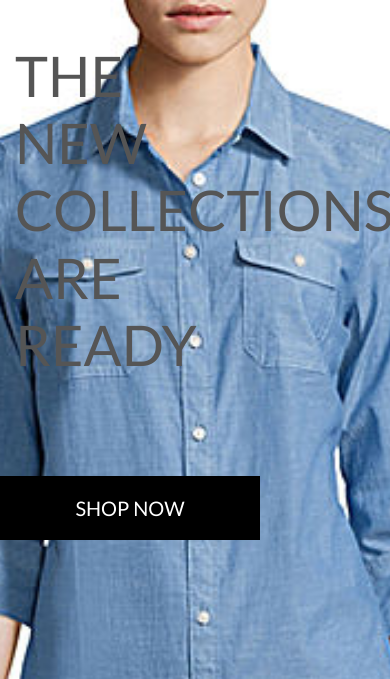
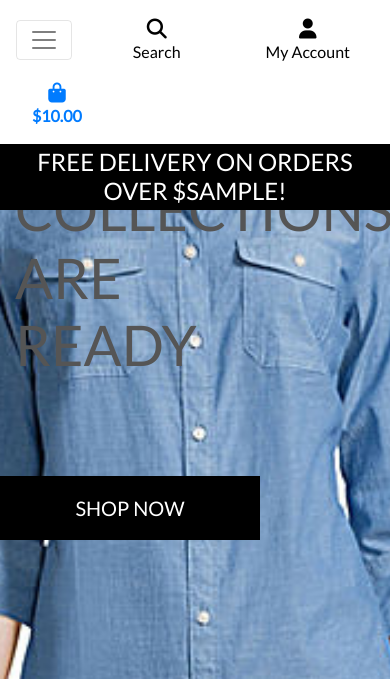
Before and after one commit to tochi-bot/e-commerce-boutique, a Django app: template home/templates/home/index.html in a window 390 px wide. Shown: the top 679 px of the page. Run offline with Django 4.2, Linux system fonts and the light colour scheme; the template is opened without the code that fills it: most values are stand-ins (such as "Sample title", 1, 10 or a date in 2020); some libraries are stand-ins or nearby versions.

Commit message:
Added Main-nav and mobile-top-header

```diff
--- a/static/css/base.css
+++ b/static/css/base.css
@@ -1,16 +1,21 @@
+/* Set the height of the HTML element to 100% to allow full viewport coverage */
 html {
     height: 100%;
 }
 
+/* Style the body with a full-screen background image that is fixed,
+   covering the entire viewport minus 164px for the header.
+   Also sets the default text color and font family. */
 body {
     background: url('/media/homepage_background_cropped.jpg') no-repeat center center fixed;
     background-size: cover;
-    height: calc(100vh - 164px);
-    color: #555;
-    font-family: 'Lato';
+    height: calc(100vh - 164px);  /* Adjust height to account for a fixed header */
+    color: #555;  /* Set default text color */
+    font-family: 'Lato', sans-serif;  /* Set the font family with a fallback */
 }
 
-/* from Bulma */
+/* Icon styling from Bulma framework
+   Ensures icons are centered and have a consistent size */
 .icon {
     align-items: center;
     display: inline-flex;
@@ -19,62 +24,76 @@ body {
     width: 1.5rem;
 }
 
+/* Set the logo font to be uppercase */
 .logo-font {
     text-transform: uppercase;
 }
 
+/* Ensure the main logo link only takes up as much space as needed */
 .main-logo-link {
     width: fit-content;
 }
 
+/* Style for the "Shop Now" button */
 .shop-now-button {
     background: black;
     color: white;
-    min-width: 260px;
+    min-width: 260px;  /* Ensure a minimum width for the button */
 }
 
+/* Generic button style for black buttons */
 .btn-black {
     background: black;
     color: white;
 }
 
+/* Hover, active, and focus states for the "Shop Now" button and black buttons */
 .shop-now-button:hover,
 .shop-now-button:active,
 .shop-now-button:focus,
 .btn-black:hover,
 .btn-black:active,
 .btn-black:focus {
-    background: #222;
-    color: white;
+    background: #222;  /* Darken the background on interaction */
+    color: white;  /* Keep the text color white */
 }
 
+/* Utility class to force black text color */
 .text-black {
     color: #000 !important;
 }
 
+/* Utility class to add a black border */
 .border-black {
     border: 1px solid black !important;
 }
 
+/* Utility class to force a black background */
+.bg-black {
+    background: #000 !important;
+}
+
 /* -------------------------------- Media Queries */
 
-/* Slightly larger container on xl screens */
+/* Slightly larger container width on extra-large screens (min-width: 1200px) */
 @media (min-width: 1200px) {
   .container {
-    max-width: 80%;
+    max-width: 80%;  /* Increase container width */
   }
 }
 
-/* fixed top navbar only on medium and up */
+/* Fixed top navbar only on medium screens and up (min-width: 992px) */
 @media (min-width: 992px) {
+    /* Fix the navbar at the top of the page on larger screens */
     .fixed-top-desktop-only {
         position: fixed;
         top: 0;
         right: 0;
         left: 0;
-        z-index: 1030;
+        z-index: 1030;  /* Ensure navbar stays on top */
     }
 
+    /* Add padding to the header container to account for the fixed navbar */
     .header-container {
         padding-top: 164px;
     }
--- a/templates/base.html
+++ b/templates/base.html
@@ -1,29 +1,33 @@
-{% load static %}
+{% load static %}  <!-- Load the static files template tag -->
 
 <!doctype html>
 <html lang="en">
   <head>
 
     {% block meta %}
+        <!-- Meta tags for compatibility and responsive design -->
         <meta http-equiv="X-UA-Compatible" content="ie=edge">
         <meta charset="utf-8">
         <meta name="viewport" content="width=device-width, initial-scale=1, shrink-to-fit=no">
     {% endblock %}
 
     {% block extra_meta %}
+        <!-- Placeholder block for additional meta tags, to be defined in child templates if needed -->
     {% endblock %}
 
     {% block corecss %}
+        <!-- Core CSS links: Bootstrap, Google Fonts, and a custom stylesheet -->
         <link rel="stylesheet" href="https://stackpath.bootstrapcdn.com/bootstrap/4.4.1/css/bootstrap.min.css" integrity="sha384-Vkoo8x4CGsO3+Hhxv8T/Q5PaXtkKtu6ug5TOeNV6gBiFeWPGFN9MuhOf23Q9Ifjh" crossorigin="anonymous">
         <link rel="stylesheet" href="https://fonts.googleapis.com/css?family=Lato&display=swap">
         <link rel="stylesheet" href="{% static 'css/base.css' %}">
-
     {% endblock %}
 
     {% block extra_css %}
+        <!-- Placeholder block for additional CSS, to be defined in child templates if needed -->
     {% endblock %}
 
     {% block corejs %}
+        <!-- Core JavaScript links: FontAwesome, jQuery, Popper.js, and Bootstrap -->
         <script src="https://kit.fontawesome.com/3018bed01b.js" crossorigin="anonymous"></script>
         <script src="https://code.jquery.com/jquery-3.4.1.slim.min.js" integrity="sha384-J6qa4849blE2+poT4WnyKhv5vZF5SrPo0iEjwBvKU7imGFAV0wwj1yYfoRSJoZ+n" crossorigin="anonymous"></script>
         <script src="https://cdn.jsdelivr.net/npm/popper.js@1.16.0/dist/umd/popper.min.js" integrity="sha384-Q6E9RHvbIyZFJoft+2mJbHaEWldlvI9IOYy5n3zV9zzTtmI3UksdQRVvoxMfooAo" crossorigin="anonymous"></script>
@@ -31,18 +35,23 @@
     {% endblock %}
 
     {% block extra_js %}
+        <!-- Placeholder block for additional JavaScript, to be defined in child templates if needed -->
     {% endblock %}
 
+    <!-- Dynamic title block to allow child templates to customize the page title -->
     <title>E-Commerce-Boutique{% block extra_title %}{% endblock %}</title>
   </head>
   <body>
     <header class="container-fluid fixed-top">
+      <!-- Top navigation bar, hidden on smaller screens (d-none d-lg-flex) -->
       <div id="topnav" class="row bg-white pt-lg-2 d-none d-lg-flex">
+        <!-- Logo and site title -->
         <div class="col-12 col-lg-4 my-auto py-1 py-lg py-0 text-center text-lg-left">
           <a href="{% url 'home' %}" class="nav-link min-logo-link">
             <h2 class="logo-font text-block my-0"><strong>E-Commerce</strong> Boutique</h2>
           </a>
         </div>
+        <!-- Search bar -->
         <div class="col-12 col-lg-4 my-auto py-1 py-lg py-0">
           <form action="" method="get">
             <div class="input-group h-100">
@@ -57,8 +66,10 @@
             </div>
           </form>
         </div>
+        <!-- User account and shopping cart links -->
         <div class="col-12 col-lg-4 my-auto py-1 py-lg py-0">
           <ul class="list-inline list-unstyled text-center text-lg-right my-0">
+            <!-- User account dropdown menu -->
             <li class="list-inline-item dropdown">
               <a class="text-block nav-link" href="#" id="user-options" data-toggle="dropdown" aria-haspopup="true" aria-expanded="false">
                 <div class="text-center">
@@ -69,6 +80,7 @@
                 </div>
               </a>
               <div class="dropdown-menu border-0" aria-labelledby="user-options">
+                <!-- Conditional links based on user authentication -->
                 {% if request.user.is_authenticated %}
                   {% if request.user.is_superuser %}
                     <a href="" class="dropdown-item">Product Management</a>
@@ -81,6 +93,7 @@
                 {% endif %}
               </div>
             </li>
+            <!-- Shopping cart link -->
             <li class="list-inline-item">
               <a class="{% if grand_total %} text-info font-weight-bold {% else %} text-black {% endif %} nav-link" href="">
                 <div class="text-center">
@@ -98,8 +111,28 @@
           </ul>
         </div>
       </div>
+      <!-- Navbar for mobile view -->
+      <div class="row bg-white">
+        <nav class="navbar navbar-expand-lg navbar-light w-100">
+          <!-- Navbar toggler button for mobile view -->
+          <button class="navbar-toggler" type="button" data-toggle="collapse" data-target="main-nav" aria-controls="main-nav" aria-expanded="false" aria-label="Toggle navigation">
+            <span class="navbar-toggler-icon"></span>
+          </button>
+          <!-- Include mobile top header -->
+          {% include 'includes/mobile-top-header.html' %}
+          <!-- Include main navigation links -->
+          {% include 'includes/main-nav.html' %}
+        </nav>
+      </div>
+      <!-- Delivery banner with free shipping threshold message -->
+      <div id="delivery-banner" class="row text-center">
+        <div class="col bg-black text-white">
+            <h4 class="logo-font my-1">Free delivery on orders over ${{ free_shipping_threshold }}!</h4>
+        </div>
+    </div>
     </header>
 
+    <!-- Display Django messages (e.g., success, error notifications) -->
     {% if messages %}
       <div class="message-container">
         {% for message in messages %}
@@ -108,12 +141,15 @@
       </div>
     {% endif %}
 
+    <!-- Placeholder block for the page header, to be defined in child templates if needed -->
     {% block page_header %}
     {% endblock %}
 
+    <!-- Placeholder block for the main content, to be defined in child templates -->
     {% block content %}
     {% endblock %}
 
+    <!-- Placeholder block for additional JavaScript after the page has loaded, to be defined in child templates if needed -->
     {% block postloadjs %}
     {% endblock %}
 
--- /dev/null
+++ b/templates/includes/main-nav.html
@@ -0,0 +1,66 @@
+<!-- Collapsible part of the navbar for responsive design -->
+<div class="collapse navbar-collapse" id="main-nav">
+
+    <!-- Navigation list aligned to the center (mx-auto) -->
+    <ul class="navbar-nav w-auto mx-auto">
+
+        <!-- Dropdown menu for "All Products" -->
+        <li class="nav-item dropdown">
+            <!-- Dropdown toggle for "All Products" -->
+            <a class="logo-font font-weight-bold nav-link text-black mr-5" href="#" id="all-products-link" data-toggle="dropdown" aria-haspopup="true" aria-expanded="false">
+                All Products
+            </a>
+            <!-- Dropdown items for "All Products" -->
+            <div class="dropdown-menu border-0" aria-labelledby="all-products-link">
+                <a href="" class="dropdown-item">By Price</a>
+                <a href="" class="dropdown-item">By Rating</a>
+                <a href="" class="dropdown-item">By Category</a>
+                <a href="" class="dropdown-item">All Products</a>
+            </div>
+        </li>
+
+        <!-- Dropdown menu for "Clothing" -->
+        <li class="nav-item dropdown">
+            <!-- Dropdown toggle for "Clothing" -->
+            <a class="logo-font font-weight-bold nav-link text-black mr-5" href="#" id="clothing-link" data-toggle="dropdown" aria-haspopup="true" aria-expanded="false">
+                Clothing
+            </a>
+            <!-- Dropdown items for "Clothing" -->
+            <div class="dropdown-menu border-0" aria-labelledby="clothing-link">
+                <a href="" class="dropdown-item">Activewear &amp; Essentials</a>
+                <a href="" class="dropdown-item">Jeans</a>
+                <a href="" class="dropdown-item">Shirts</a>
+                <a href="" class="dropdown-item">All Clothing</a>
+            </div>
+        </li>
+
+        <!-- Dropdown menu for "Homeware" -->
+        <li class="nav-item dropdown">
+            <!-- Dropdown toggle for "Homeware" -->
+            <a class="logo-font font-weight-bold nav-link text-black mr-5" href="#" id="homeware-link" data-toggle="dropdown" aria-haspopup="true" aria-expanded="false">
+                Homeware
+            </a>
+            <!-- Dropdown items for "Homeware" -->
+            <div class="dropdown-menu border-0" aria-labelledby="homeware-link">
+                <a href="" class="dropdown-item">Bed &amp; Bath</a>
+                <a href="" class="dropdown-item">Kitchen &amp; Dining</a>
+                <a href="" class="dropdown-item">All Homeware</a>
+            </div>
+        </li>
+
+        <!-- Dropdown menu for "Special Offers" -->
+        <li class="nav-item dropdown">
+            <!-- Dropdown toggle for "Special Offers" -->
+            <a class="logo-font font-weight-bold nav-link text-black" href="#" id="specials-link" data-toggle="dropdown" aria-haspopup="true" aria-expanded="false">
+                Special Offers
+            </a>
+            <!-- Dropdown items for "Special Offers" -->
+            <div class="dropdown-menu border-0" aria-labelledby="specials-link">
+                <a href="" class="dropdown-item">New Arrivals</a>
+                <a href="" class="dropdown-item">Deals</a>
+                <a href="" class="dropdown-item">Clearance</a>
+                <a href="" class="dropdown-item">All Specials</a>
+            </div>
+        </li>
+    </ul>
+</div>
--- /dev/null
+++ b/templates/includes/mobile-top-header.html
@@ -0,0 +1,80 @@
+<!-- List item for mobile search icon and dropdown -->
+<li class="list-inline-item">
+    <!-- Mobile search button, visible only on smaller screens (d-block d-lg-none) -->
+    <a class="text-black nav-link d-block d-lg-none" href="#" id="mobile-search" data-toggle="dropdown" aria-haspopup="true" aria-expanded="false">
+        <div class="text-center">
+            <!-- Search icon -->
+            <div><i class="fas fa-search fa-lg"></i></div>
+            <!-- Search label text -->
+            <p class="my-0">Search</p>
+        </div>
+    </a>
+    <!-- Dropdown menu for the mobile search form -->
+    <div class="dropdown-menu border-0 w-100 p-3 rounded-0 my-0" aria-labelledby="mobile-search">
+        <!-- Search form inside the dropdown -->
+        <form class="form" method="GET" action="">
+            <div class="input-group w-100">
+                <!-- Search input field -->
+                <input class="form-control border border-black rounded-0" type="text" name="q" placeholder="Search our site">
+                <div class="input-group-append">
+                    <!-- Submit button with a search icon -->
+                    <button class="form-control form-control btn btn-black border border-black rounded-0" type="submit">
+                        <span class="icon">
+                            <i class="fas fa-search"></i>
+                        </span>
+                    </button>
+                </div>
+            </div>
+        </form>
+    </div>
+</li>
+
+<!-- List item for mobile account options dropdown -->
+<li class="list-inline-item dropdown">
+    <!-- Mobile account button, visible only on smaller screens (d-block d-lg-none) -->
+    <a class="text-black nav-link d-block d-lg-none" href="#" id="user-options" data-toggle="dropdown" aria-haspopup="true" aria-expanded="false">
+        <div class="text-center">
+            <!-- User icon -->
+            <div><i class="fas fa-user fa-lg"></i></div>
+            <!-- My Account label text -->
+            <p class="my-0">My Account</p>
+        </div>
+    </a>
+    <!-- Dropdown menu for the mobile account options -->
+    <div class="dropdown-menu border-0" aria-labelledby="user-options">
+        <!-- Conditional content based on user authentication -->
+        {% if request.user.is_authenticated %}
+            <!-- Additional option for superusers -->
+            {% if request.user.is_superuser %}
+                <a href="{% url 'account_logout' %}" class="dropdown-item">Product Management</a>
+            {% endif %}
+            <!-- Link to the user's profile -->
+            <a href="#" class="dropdown-item">My Profile</a>
+            <!-- Logout link -->
+            <a href="{% url 'account_logout' %}" class="dropdown-item">Logout</a>
+        {% else %}
+            <!-- Links for non-authenticated users to register or login -->
+            <a href="{% url 'account_signup' %}" class="dropdown-item">Register</a>
+            <a href="{% url 'account_login' %}" class="dropdown-item">Login</a>
+        {% endif %}
+    </div>
+</li>
+
+<!-- List item for mobile shopping cart icon and total -->
+<li class="list-inline-item">
+    <!-- Mobile shopping cart button, visible only on smaller screens (d-block d-lg-none) -->
+    <a class="{% if grand_total %}text-primary font-weight-bold{% else %}text-black{% endif %} nav-link d-block d-lg-none" href="">
+        <div class="text-center">
+            <!-- Shopping bag icon -->
+            <div><i class="fas fa-shopping-bag fa-lg"></i></div>
+            <!-- Display the total amount in the cart -->
+            <p class="my-0">
+                {% if grand_total %}
+                    ${{ grand_total|floatformat:2 }}
+                {% else %}
+                    $0.00
+                {% endif %}
+            </p>
+        </div>
+    </a>
+</li>
```
